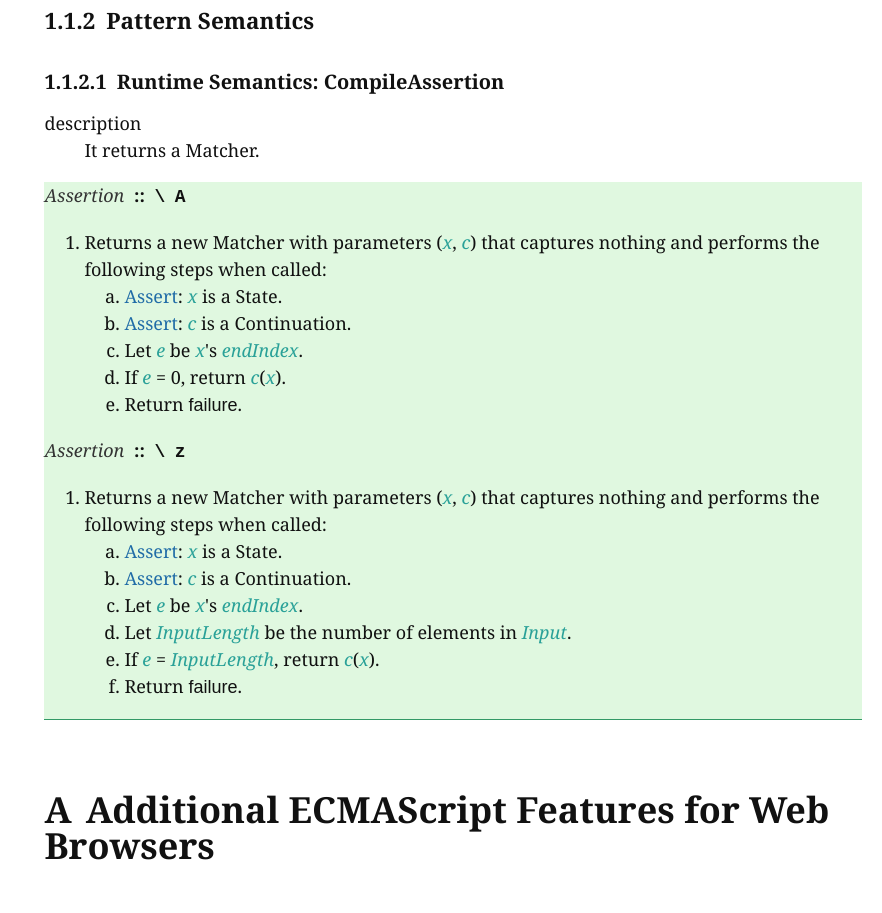
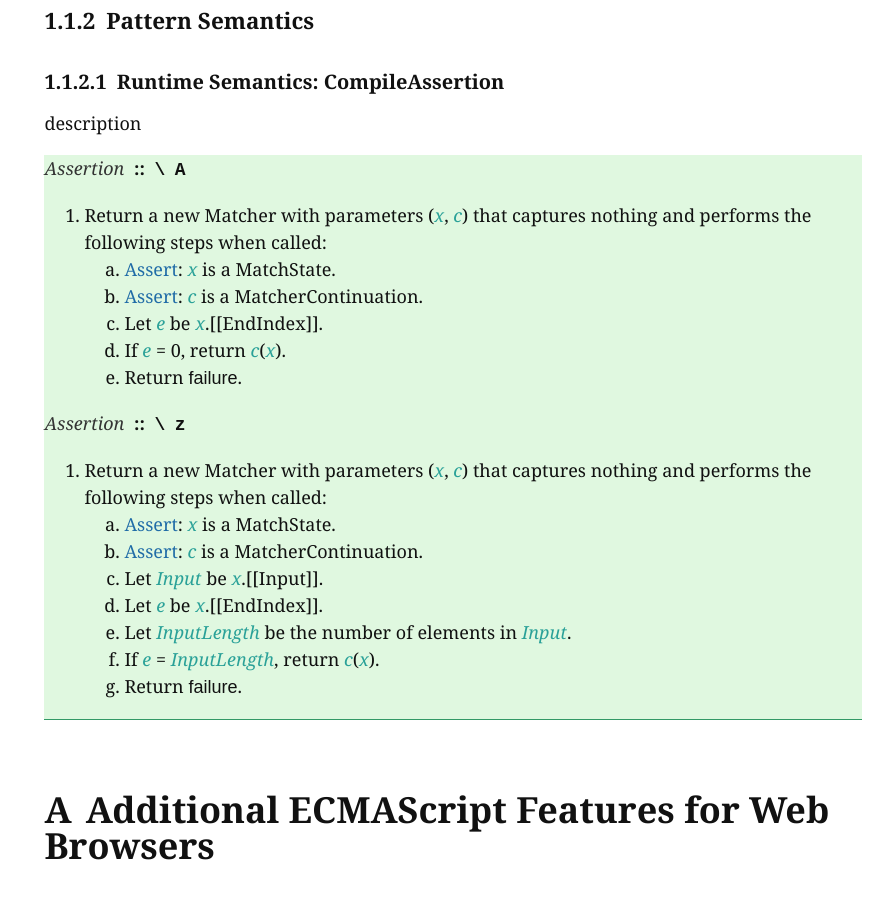
Before and after one commit to tc39/proposal-regexp-buffer-boundaries, a plain HTML site: page index.html in a window 1280 px wide. Shown: the part 6620-7533 px from the top of the page, without its empty margins (398-1280 px from the left). Drawn offline with nearby package versions, Linux system fonts and the light colour scheme.

Commit message:
Deploying to gh-pages from @ tc39/proposal-regexp-buffer-boundaries@06489fc898625cef79c6353cd099890de2b7c326 🚀

```diff
--- a/index.html
+++ b/index.html
@@ -2085,19 +2085,19 @@ li.menu-search-result-term:before {
         </h1>
         <dl class="header">
           <dt>description</dt>
-          <dd>It returns a Matcher.</dd>
+          <dd></dd>
         </dl>
 
         <ins class="block">
         <emu-grammar><emu-production name="Assertion" type="lexical" collapsed="">
     <emu-nt><a href="#prod-Assertion">Assertion</a></emu-nt><emu-geq>::</emu-geq><emu-rhs a="45bceed4"><emu-t>\</emu-t><emu-t>A</emu-t></emu-rhs>
 </emu-production></emu-grammar>
-        <emu-alg><ol><li>Returns a new Matcher with parameters (<var>x</var>, <var>c</var>) that captures nothing and performs the following steps when called:<ol><li><emu-xref href="#assert"><a href="https://tc39.es/ecma262/#assert">Assert</a></emu-xref>: <var>x</var> is a State.</li><li><emu-xref href="#assert"><a href="https://tc39.es/ecma262/#assert">Assert</a></emu-xref>: <var>c</var> is a Continuation.</li><li>Let <var>e</var> be <var>x</var>'s <var>endIndex</var>.</li><li>If <var>e</var> = 0, return <var>c</var>(<var>x</var>).</li><li>Return <emu-const>failure</emu-const>.</li></ol></li></ol></emu-alg>
+        <emu-alg><ol><li>Return a new Matcher with parameters (<var>x</var>, <var>c</var>) that captures nothing and performs the following steps when called:<ol><li><emu-xref href="#assert"><a href="https://tc39.es/ecma262/#assert">Assert</a></emu-xref>: <var>x</var> is a MatchState.</li><li><emu-xref href="#assert"><a href="https://tc39.es/ecma262/#assert">Assert</a></emu-xref>: <var>c</var> is a MatcherContinuation.</li><li>Let <var>e</var> be <var>x</var>.[[EndIndex]].</li><li>If <var>e</var> = 0, return <var>c</var>(<var>x</var>).</li><li>Return <emu-const>failure</emu-const>.</li></ol></li></ol></emu-alg>
 
         <emu-grammar><emu-production name="Assertion" type="lexical" collapsed="">
     <emu-nt><a href="#prod-Assertion">Assertion</a></emu-nt><emu-geq>::</emu-geq><emu-rhs a="3f75e477"><emu-t>\</emu-t><emu-t>z</emu-t></emu-rhs>
 </emu-production></emu-grammar>
-        <emu-alg><ol><li>Returns a new Matcher with parameters (<var>x</var>, <var>c</var>) that captures nothing and performs the following steps when called:<ol><li><emu-xref href="#assert"><a href="https://tc39.es/ecma262/#assert">Assert</a></emu-xref>: <var>x</var> is a State.</li><li><emu-xref href="#assert"><a href="https://tc39.es/ecma262/#assert">Assert</a></emu-xref>: <var>c</var> is a Continuation.</li><li>Let <var>e</var> be <var>x</var>'s <var>endIndex</var>.</li><li>Let <var>InputLength</var> be the number of elements in <var>Input</var>.</li><li>If <var>e</var> = <var>InputLength</var>, return <var>c</var>(<var>x</var>).</li><li>Return <emu-const>failure</emu-const>.</li></ol></li></ol></emu-alg>
+        <emu-alg><ol><li>Return a new Matcher with parameters (<var>x</var>, <var>c</var>) that captures nothing and performs the following steps when called:<ol><li><emu-xref href="#assert"><a href="https://tc39.es/ecma262/#assert">Assert</a></emu-xref>: <var>x</var> is a MatchState.</li><li><emu-xref href="#assert"><a href="https://tc39.es/ecma262/#assert">Assert</a></emu-xref>: <var>c</var> is a MatcherContinuation.</li><li>Let <var>Input</var> be <var>x</var>.[[Input]].</li><li>Let <var>e</var> be <var>x</var>.[[EndIndex]].</li><li>Let <var>InputLength</var> be the number of elements in <var>Input</var>.</li><li>If <var>e</var> = <var>InputLength</var>, return <var>c</var>(<var>x</var>).</li><li>Return <emu-const>failure</emu-const>.</li></ol></li></ol></emu-alg>
         </ins>
       </emu-clause>
     </emu-clause>
```
